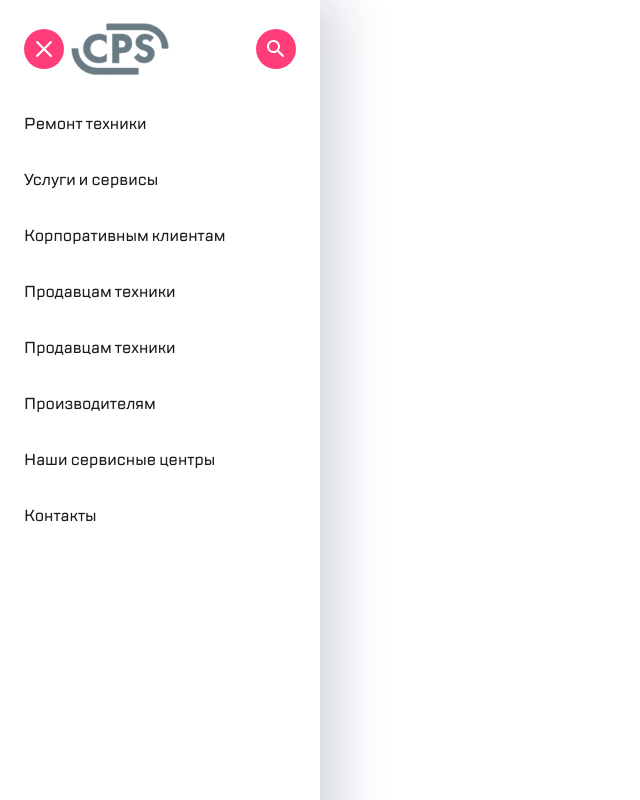
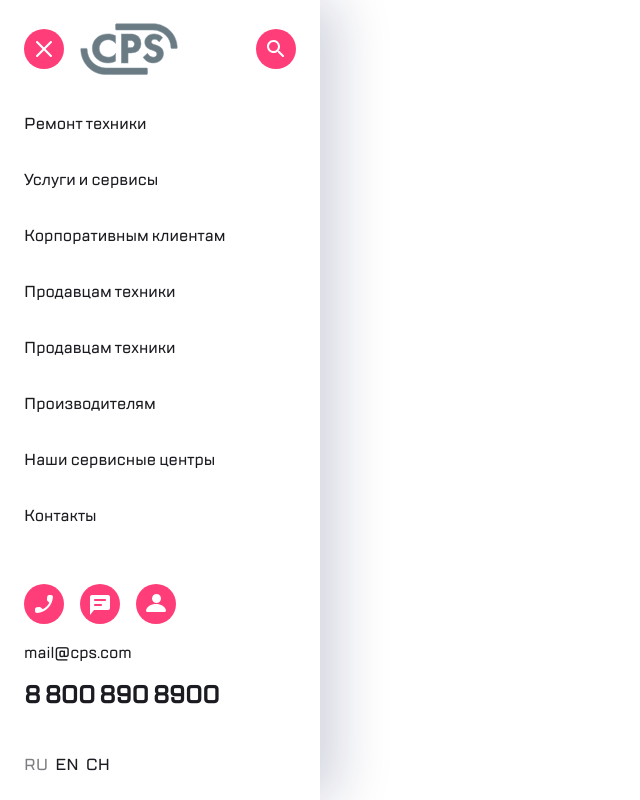
Before and after one commit to Evgeniy2022/Evgeniy2022-task_4_1_3, a plain HTML site: page index.html in a window 1280 px wide. Shown: the top 800 px of the page, without its empty margins (0-640 px from the left). Drawn offline with Linux system fonts and the light colour scheme.

Commit message:
after commit

```diff
--- a/index.html
+++ b/index.html
@@ -9,7 +9,7 @@
 <body>
 	<header class="header">
 		<div class="container">
-			<div class="menu menu_sizes">
+			<div class="menu container__menu">
 				<div class="burger">
 					<a class="burger__link" href="#">
 						<img src="./img/burger.svg" alt="burger" class="burger__img">
@@ -24,7 +24,7 @@
 					</a>
 				</div>
 			</div>
-			<nav class="navigation navigation_sizes">
+			<nav class="navigation container__navigation">
 				<ul class="list">
 					<li class="list__item"><a class="list__link" href="#">Ремонт техники</a></li>
 					<li class="list__item"><a class="list__link" href="#">Услуги и сервисы</a></li>
@@ -49,7 +49,7 @@
 					<a href="tel:+7 800 890 8900" class="tel__number">8 800 890 8900</a>
 				</div>
 				<div class="languages contacts__languages">
-					<a href="#" class="languages__ru">RU</a>
+					<a href="#" class="languages__ru languages__ru__active">RU</a>
 					<a href="#" class="languages__en">EN</a>
 					<a href="#" class="languages__ch">CH</a>
 				</div>
--- a/style.css
+++ b/style.css
@@ -38,7 +38,13 @@ body{
 	line-height: 1.5;
 }
 
+.header{
+height: 100vh;
+}
 .container{
+	display: flex;
+	flex-direction: column;
+	min-height: 100%;
 	max-width: 320px;
 	padding: 23px 24px;
 	box-shadow:
@@ -51,13 +57,13 @@ body{
 	display: flex;
 	align-items: center;
 }
-.menu_sizes{
+.container__menu{
 	margin-bottom: 30px;
 }
 
 .burger__link {
 	display: inline-block;
-	padding: 0 7px 0 0;
+	padding: 0 16px 0 0;
 }
 .burger__img,
 .search__img{
@@ -72,10 +78,9 @@ body{
 	margin: 0 0 0 auto;
 }
 
-.navigation_sizes{
-	height: 100vh;
+.navigation{
+	flex: 1 1 auto;
 }
-
 .list__item {
 	transition: 0.3s;
 }
@@ -166,6 +171,10 @@ body{
 	transition: 0.3s;
 }
 
+.languages__ru__active{
+	color: #7E7E82;
+}
+
 .languages__ru:hover,
 .languages__en:hover,
 .languages__ch:hover {
```
